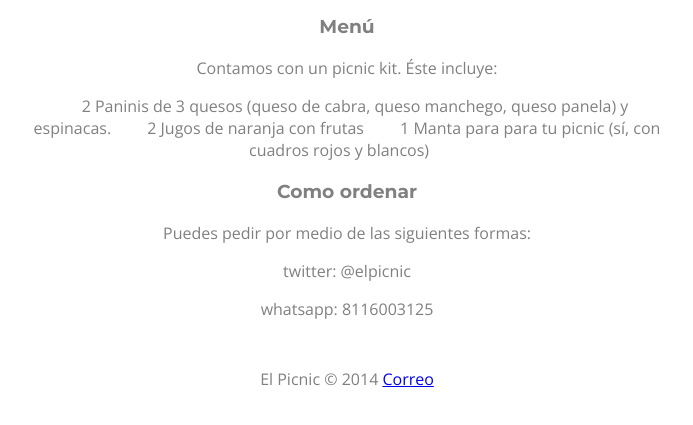
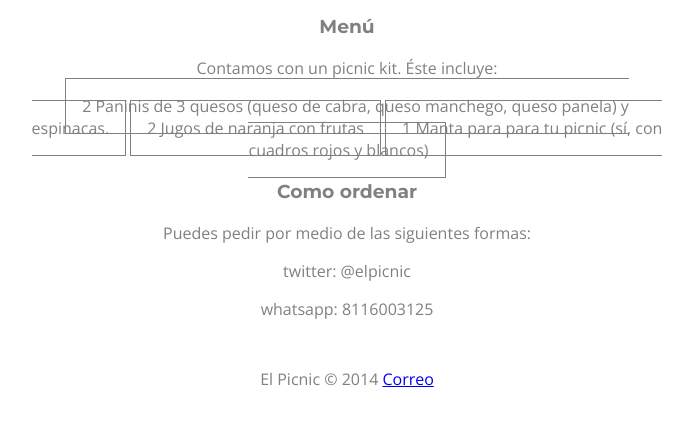
Before and after one commit to rodrigotello/elpicnic, a plain HTML site: page index.html in a window 1280 px wide. Shown: the part 341-766 px from the top of the page, without its empty margins (293-986 px from the left). Drawn offline with nearby package versions, Linux system fonts and the light colour scheme.

Commit message:
Improving boxes.

```diff
--- a/index.html
+++ b/index.html
@@ -47,6 +47,8 @@
         width: 10vw;
         height: 10vw;
         padding: 1em;
+        margin: 0 auto;
+        border: 1px gray solid;
       }
 
       .footer {
```
